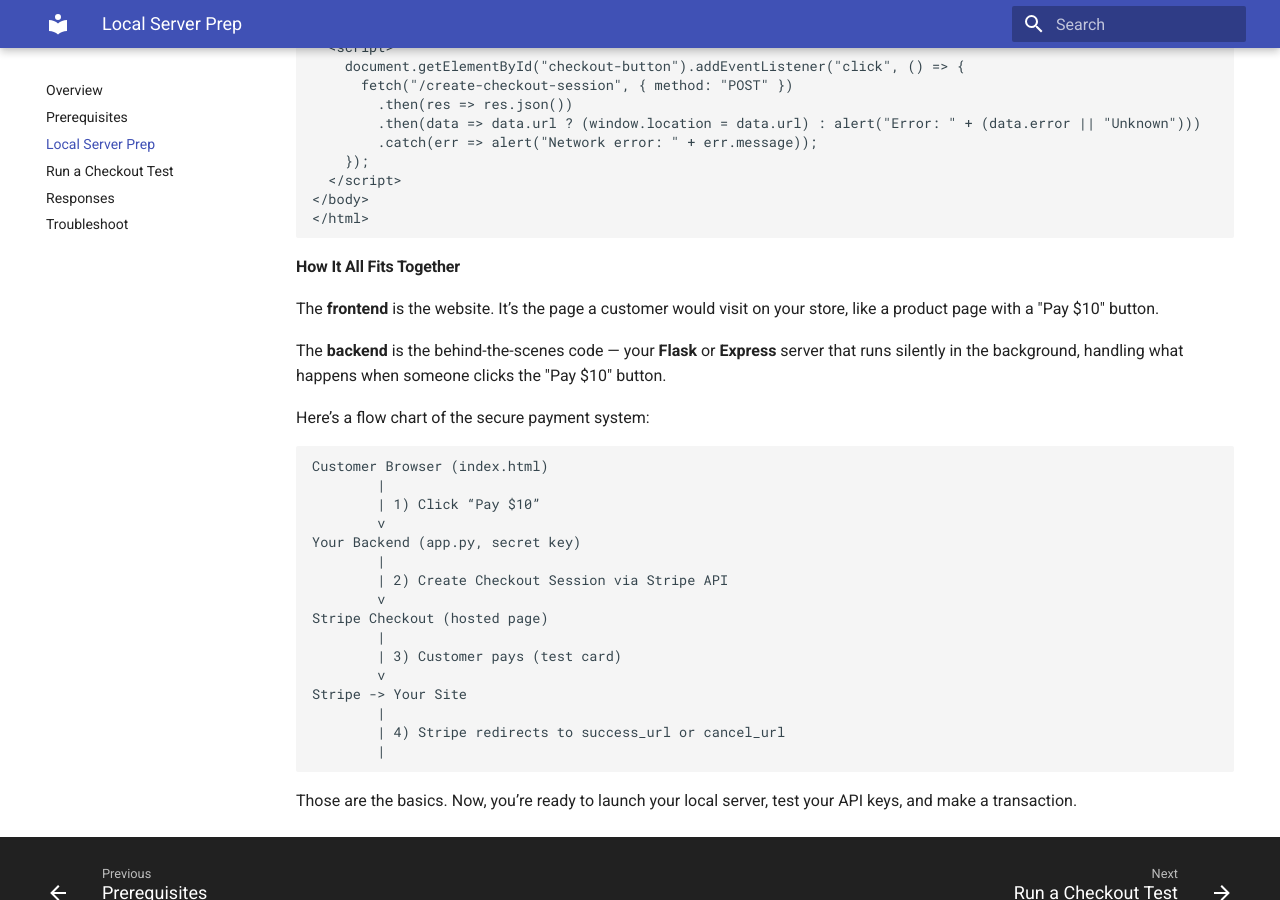
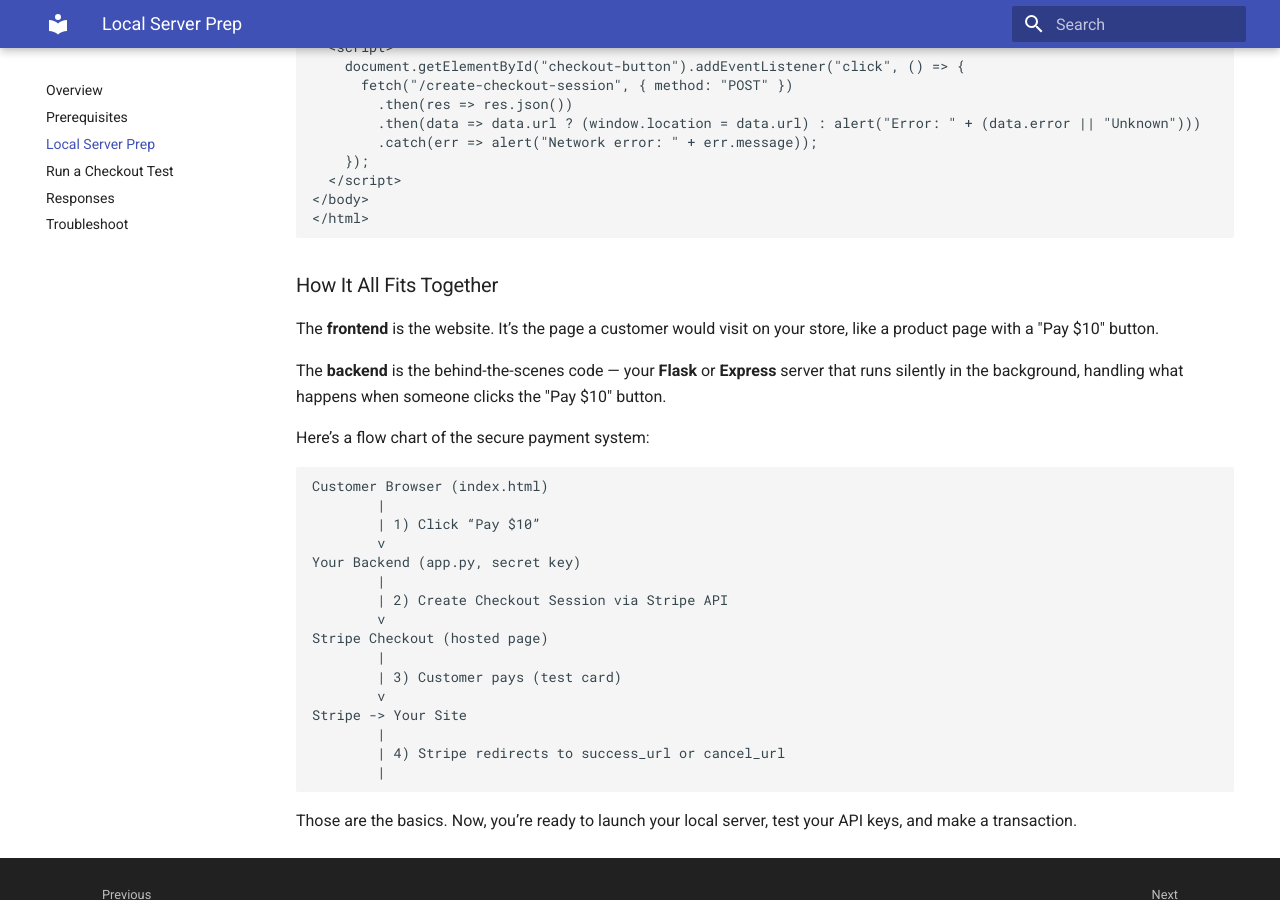
Before and after one commit to codymauro/stripe-payment-guide, an MkDocs documentation site: the page built from docs/code.md, in a window 1280 px wide and 900 px high, scrolled down 2855 px. Built offline with MkDocs 1.6.1 and Material for MkDocs 9.7.7, drawn with Linux system fonts in a browser that asks for light colours.

Commit message:
Update code.md

````diff
--- a/docs/code.md
+++ b/docs/code.md
@@ -110,7 +110,7 @@ Your frontend is the part the user interacts with, AKA the website itself. Becau
 </body>
 </html>
 ```
-#### How It All Fits Together
+### How It All Fits Together
 The **frontend** is the website. It’s the page a customer would visit on your store, like a product page with a "Pay $10" button.
 
 The **backend** is the behind-the-scenes code — your **Flask** or **Express** server that runs silently in the background, handling what happens when someone clicks the "Pay $10" button.
````
